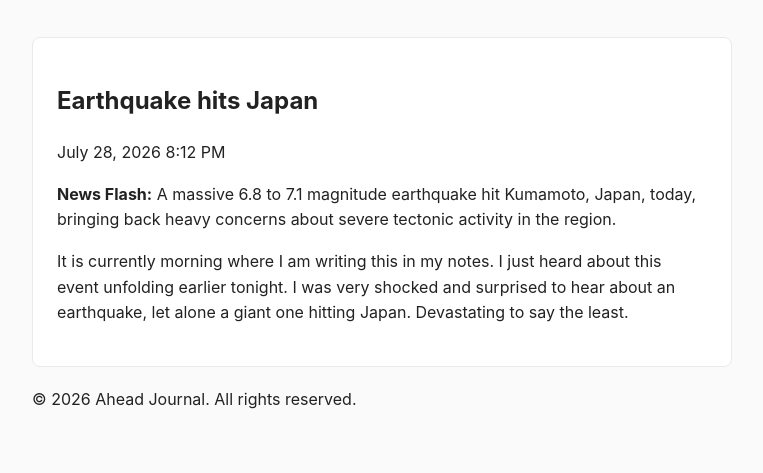
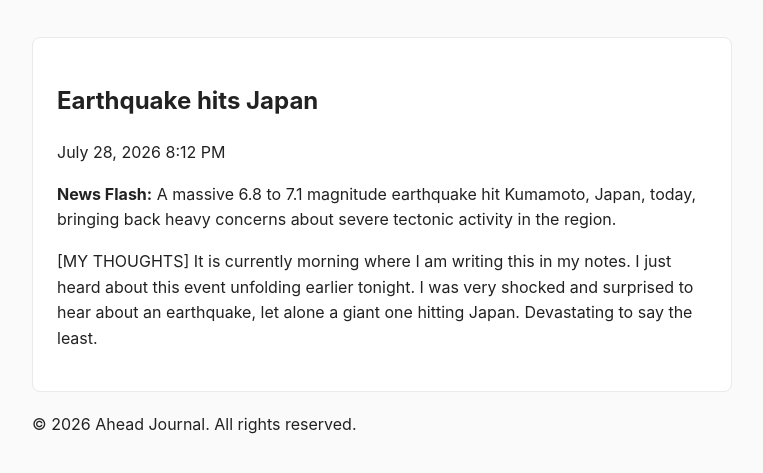
Before and after one commit to tanoshiibrand-rgb/my-website, a plain HTML site: page index.html in a window 1280 px wide. Shown: the part 233-706 px from the top of the page, without its empty margins (258-1021 px from the left). Drawn offline with Linux system fonts and the light colour scheme.

Commit message:
Update index.html

```diff
--- a/index.html
+++ b/index.html
@@ -103,7 +103,7 @@
         <p><strong>News Flash:</strong> A massive 6.8 to 7.1 magnitude earthquake hit Kumamoto, Japan, today, bringing back heavy concerns about severe tectonic activity in the region.</p>
     </div>
 
-    <p>It is currently morning where I am writing this in my notes. I just heard about this event unfolding earlier tonight. I was very shocked and surprised to hear about an earthquake, let alone a giant one hitting Japan. Devastating to say the least.</p>
+    <p>[MY THOUGHTS] It is currently morning where I am writing this in my notes. I just heard about this event unfolding earlier tonight. I was very shocked and surprised to hear about an earthquake, let alone a giant one hitting Japan. Devastating to say the least.</p>
 </div>
     </main>
 <footer>
```
